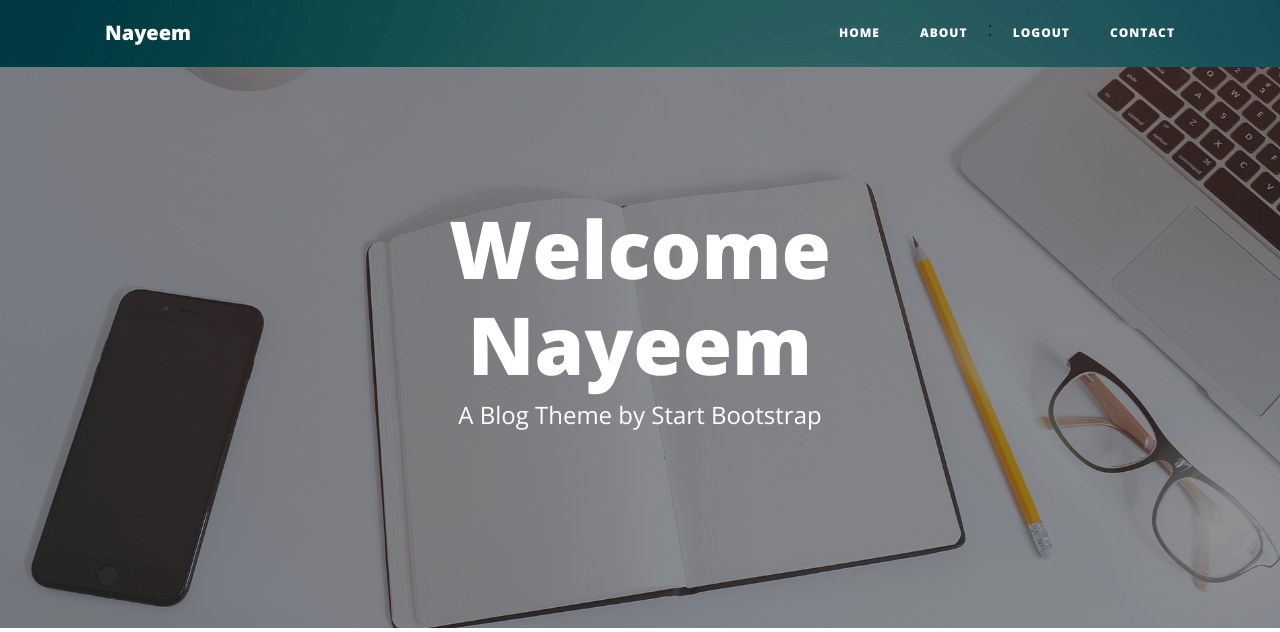
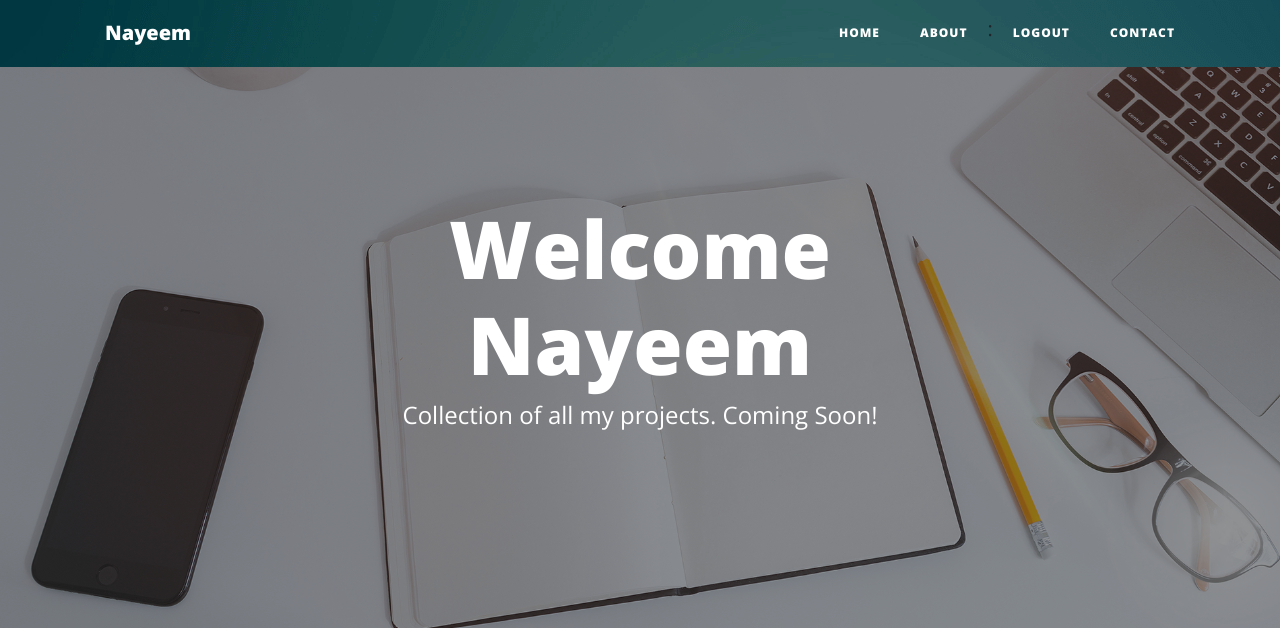
Before and after one commit to shabbirnayeem/Shabbirs-blog, a Flask app: page / in a window 1280 px wide. Shown: the top 632 px of the page. Run offline with Flask 2, Linux system fonts and the light colour scheme; a user stored in the database is signed in; data comes from the database, SQL or seed files in the repository; some libraries are stand-ins or nearby versions.

Commit message:
Editing subheading

```diff
--- a/templates/index.html
+++ b/templates/index.html
@@ -12,7 +12,7 @@ its renderding the header code from header.html -->
           {% if current_user.is_authenticated %}
               <div class="site-heading">
                   <h1>Welcome {{current_user.name}}</h1>
-                  <span class="subheading">A Blog Theme by Start Bootstrap</span>
+                  <span class="subheading">Collection of all my projects. Coming Soon!</span>
               </div>
           {% else: %}
               <div class="site-heading">
```
